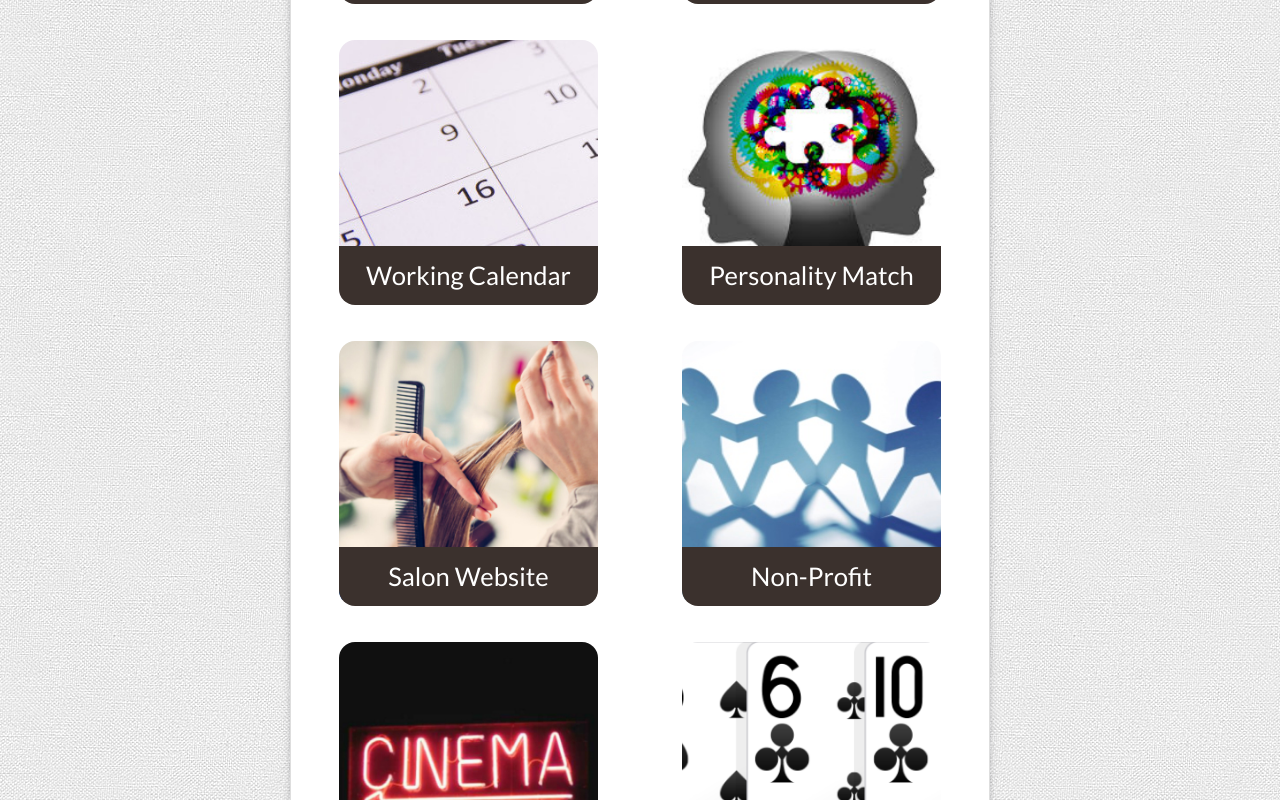
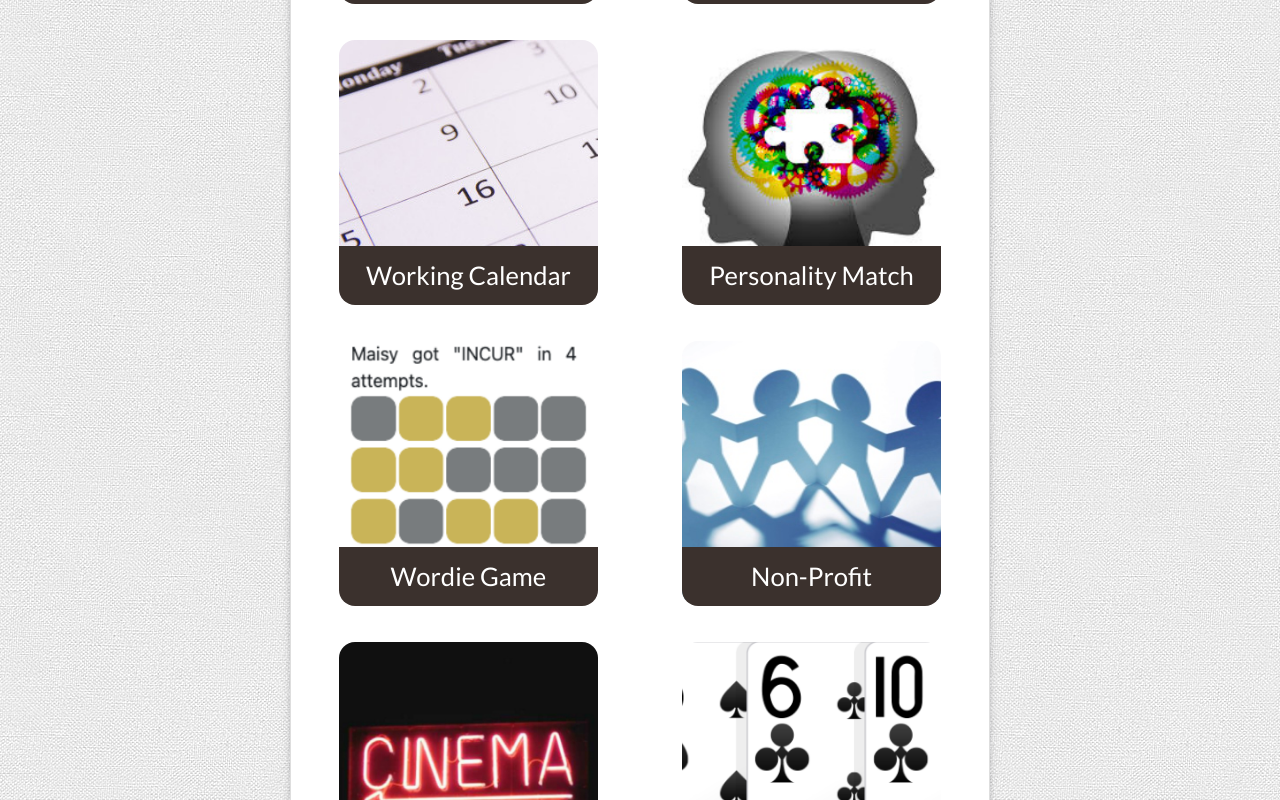
Before and after one commit to scottrollan/responsive-portfolio, a React (Create React App) app: page / in a window 1280 px wide. Shown: the part 444-1244 px from the top of the page. Built offline with nearby package versions, Linux system fonts and the light colour scheme.

Commit message:
ran build after all updates

```diff
--- a/public/index.html
+++ b/public/index.html
@@ -14,7 +14,6 @@
       href="https://cdnjs.cloudflare.com/ajax/libs/semantic-ui/2.4.1/semantic.min.css"
     />
     <link rel="stylesheet" href="index.css" />
-    <link rel="apple-touch-icon" href="%PUBLIC_URL%/logo192.png" />
 
     <link rel="manifest" href="%PUBLIC_URL%/manifest.json" />
 
--- a/src/components/About.js
+++ b/src/components/About.js
@@ -4,9 +4,9 @@ import Photo from '../media/20190214_200123.jpg';
 const About = () => {
   return (
     <React.Fragment>
-      <h2 class="ui header">About Barry</h2>
+      <h2 className="ui header">About Barry</h2>
       <img
-        class="ui small left floated image"
+        className="ui small left floated image"
         src={Photo}
         style={{ borderRadius: '8px' }}
         alt=""
--- a/src/components/Connect.js
+++ b/src/components/Connect.js
@@ -11,27 +11,27 @@ const Contact = () => {
           href="https://github.com/scottrollan/EmployeeFinder"
         >
           <i className="huge github square icon"></i>
-          <div class="tooltiptext">sample code</div>
+          <div className="tooltiptext">sample code</div>
         </a>
         <a
           className="four wide column tool"
           href="https://www.linkedin.com/in/barry-scott-rollan-2aa5a8/"
         >
           <i className="huge linkedin icon"></i>
-          <div class="tooltiptext">linkedIn profile</div>
+          <div className="tooltiptext">linkedIn profile</div>
         </a>
         <a
           className="four wide column tool"
           href="mailto:barry@barryrollanstudio.com?subject=Contact%20from%20website"
         >
           <i className="huge envelope icon"></i>
-          <div class="tooltiptext" style={{ width: '100%' }}>
+          <div className="tooltiptext" style={{ width: '100%' }}>
             email Barry
           </div>
         </a>
         <a className="four wide column tool" href="sms:1-404-840-5408">
           <i className="huge comment alternate icon"></i>
-          <div class="tooltiptext">text Barry</div>
+          <div className="tooltiptext">text Barry</div>
         </a>
       </div>
       <style jsx>{`
--- a/src/components/Portfolio.js
+++ b/src/components/Portfolio.js
@@ -5,7 +5,7 @@ import movieTrailer from '../media/movieTrailers.jpg';
 import stockSearch from '../media/stockMarket.jpg';
 import personality from '../media/personality.jpg';
 import neighborhood from '../media/neighborhood.jpeg';
-import salon from '../media/salon.jpg';
+import wordGame from '../media/wordGame.png';
 import linq from '../media/linq.jpg';
 import cardMatch from '../media/cardMatch.png';
 import nursery from '../media/nursery.jpg';
@@ -100,15 +100,21 @@ const PortfolioItem = () => {
     //   ],
     // },
     {
-      href: 'http://www.barryrollanstudio.com/',
-      src: salon,
+      href: 'https://laughing-colden-c2d5f3.netlify.app//',
+      src: wordGame,
       description:
-        'I built a website for my own salon business with buttons to text or email me and embedded, third-party code for appointment-making.',
-      label: 'Salon Website',
-      techsUsed: ['React with hooks', 'Semantic UI', 'CSS Modules'],
+        'My take on a popular daily word game. I have added a continuous-play option, along with the word of the day, as well as a custom user list with persistent scoring data.',
+      label: 'Wordie Game',
+      techsUsed: [
+        'React with hooks',
+        'Google Firebase',
+        'jQuery',
+        'axios',
+        'Merriam-Webster API',
+      ],
     },
     {
-      href: 'http://latinolinq.org/',
+      href: 'https://latinolinq.org/',
       src: linq,
       description: 'A bilingual (Spanish/English) non-profit organization.',
       label: 'Non-Profit',
@@ -179,7 +185,7 @@ const PortfolioItem = () => {
 
   return (
     <React.Fragment>
-      <h2 class="ui header">Portfolio</h2>
+      <h2 className="ui header">Portfolio</h2>
 
       <span className={styles.portfolioFlex}>
         <div className={styles.portImage}>
```
Also changed, not shown: public/manifest.json, src/media/wordGame.png (added), 1 other file (tests, documents, lock files or other folders).
